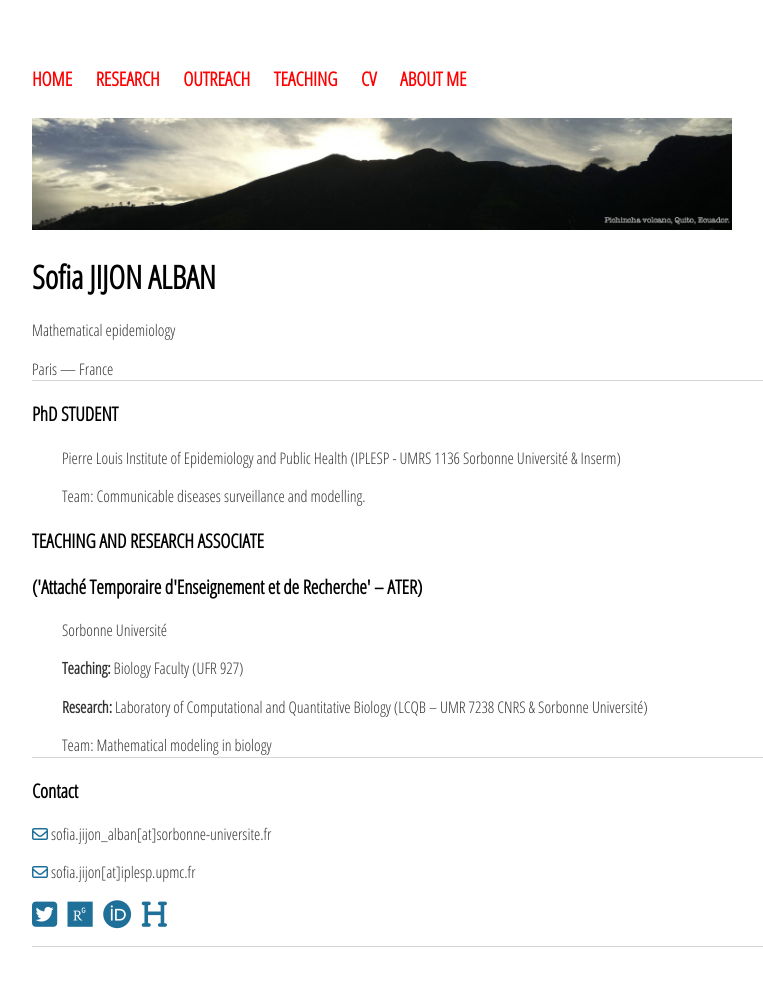
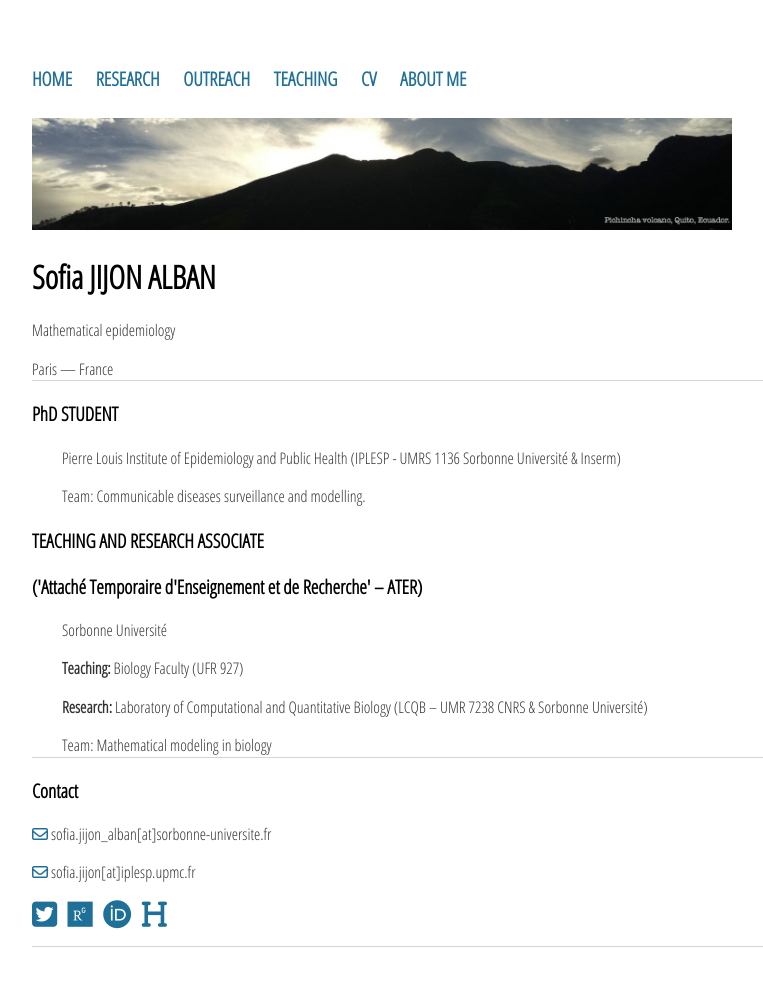
Before and after one commit to sjijon/sjijon.github.io, a Jekyll site: the page built from index.html, in a window 1280 px wide. Shown: the whole page, without its empty margins (160-923 px from the left). Built offline with Jekyll 4.4.1, drawn with Linux system fonts in a browser that asks for light colours; nearby versions of some CDN libraries.

Commit message:
Update default.html

```diff
--- a/_layouts/default.html
+++ b/_layouts/default.html
@@ -10,12 +10,12 @@
 	<body>
 		<nav>
     		<ul>
-        		<li class="selected"><a href="/">HOME</a></li>
-        		<li class="selected"><a href="/research">RESEARCH</a></li>
-	        	<li class="selected"><a href="/outreach">OUTREACH</a></li>
-        		<li class="selected"><a href="/teaching">TEACHING</a></li>
-        		<li class="selected"><a href="/cv">CV</a></li>
-        		<li class="selected"><a href="/about">ABOUT ME</a></li>
+        		<li><a href="/">HOME</a></li>
+        		<li><a href="/research">RESEARCH</a></li>
+	        	<li><a href="/outreach">OUTREACH</a></li>
+        		<li><a href="/teaching">TEACHING</a></li>
+        		<li><a href="/cv">CV</a></li>
+        		<li><a href="/about">ABOUT ME</a></li>
     		</ul>
 		</nav>
 
```
